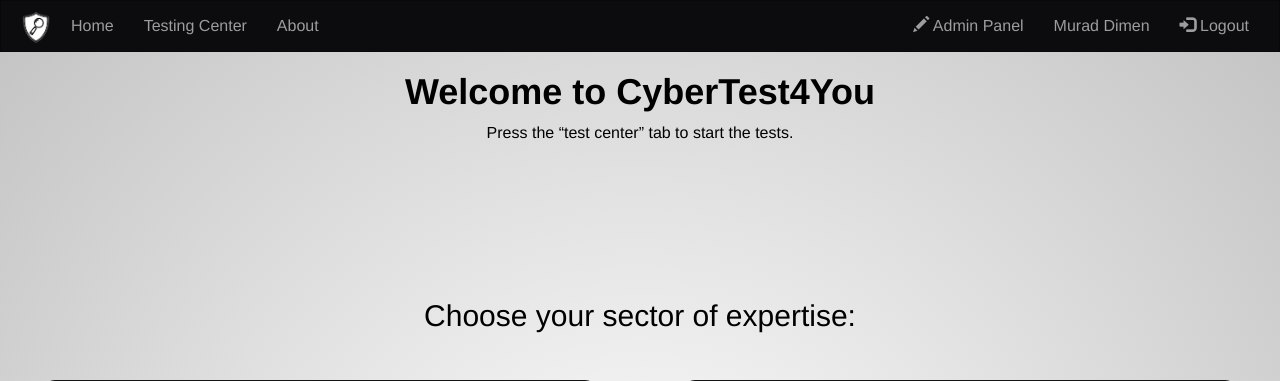
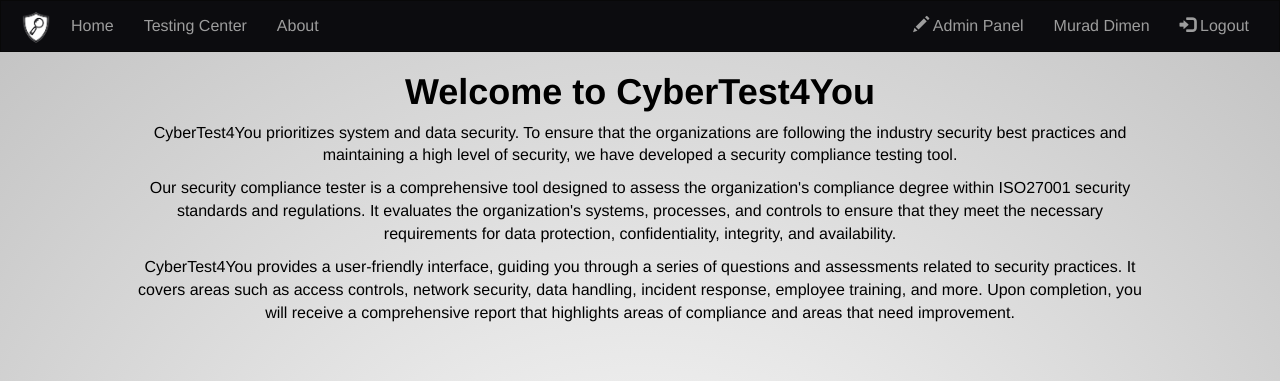
Before and after one commit to Bachelor2023Gr120/ProgramKode, a PHP site: page / in a window 1280 px wide. Shown: the top 381 px of the page. Run offline with PHP 8.4, Linux system fonts and the light colour scheme; a user stored in the database is signed in.

Commit message:
homepage

```diff
--- a/index.php
+++ b/index.php
@@ -56,13 +56,20 @@
   <!--The home page content-->
 <h1 style="font-weight: bold;">Welcome to CyberTest4You</h1>
 <div class="main-content">
-  <p>Press the “test center” tab to start the tests.</p>
-   <h3></h3>
-      <p></p>
+  <p>CyberTest4You prioritizes system and data security. To ensure that the organizations are following the industry security best practices
+     and maintaining a high level of security, we have developed a security compliance testing tool.
+    </p>
+    <p>Our security compliance tester is a comprehensive tool designed to assess the organization's compliance degree within ISO27001 security
+       standards and regulations. It evaluates the organization's systems, processes, and controls to ensure that they meet the necessary
+       requirements for data protection, confidentiality, integrity, and availability.
+      </p>
+      <p>CyberTest4You provides a user-friendly interface, guiding you through a series of questions and assessments related to security practices.
+        It covers areas such as access controls, network security, data handling, incident response, employee training, and more. Upon completion, you will
+        receive a comprehensive report that highlights areas of compliance and areas that need improvement.
+      </p>
       <br><br><br><br><br>
    <h2> Choose your sector of expertise:</h2>
-     <p>
-     </p>
+
 </div>
 
 <!--Both containers that contain the sectors-->
```
